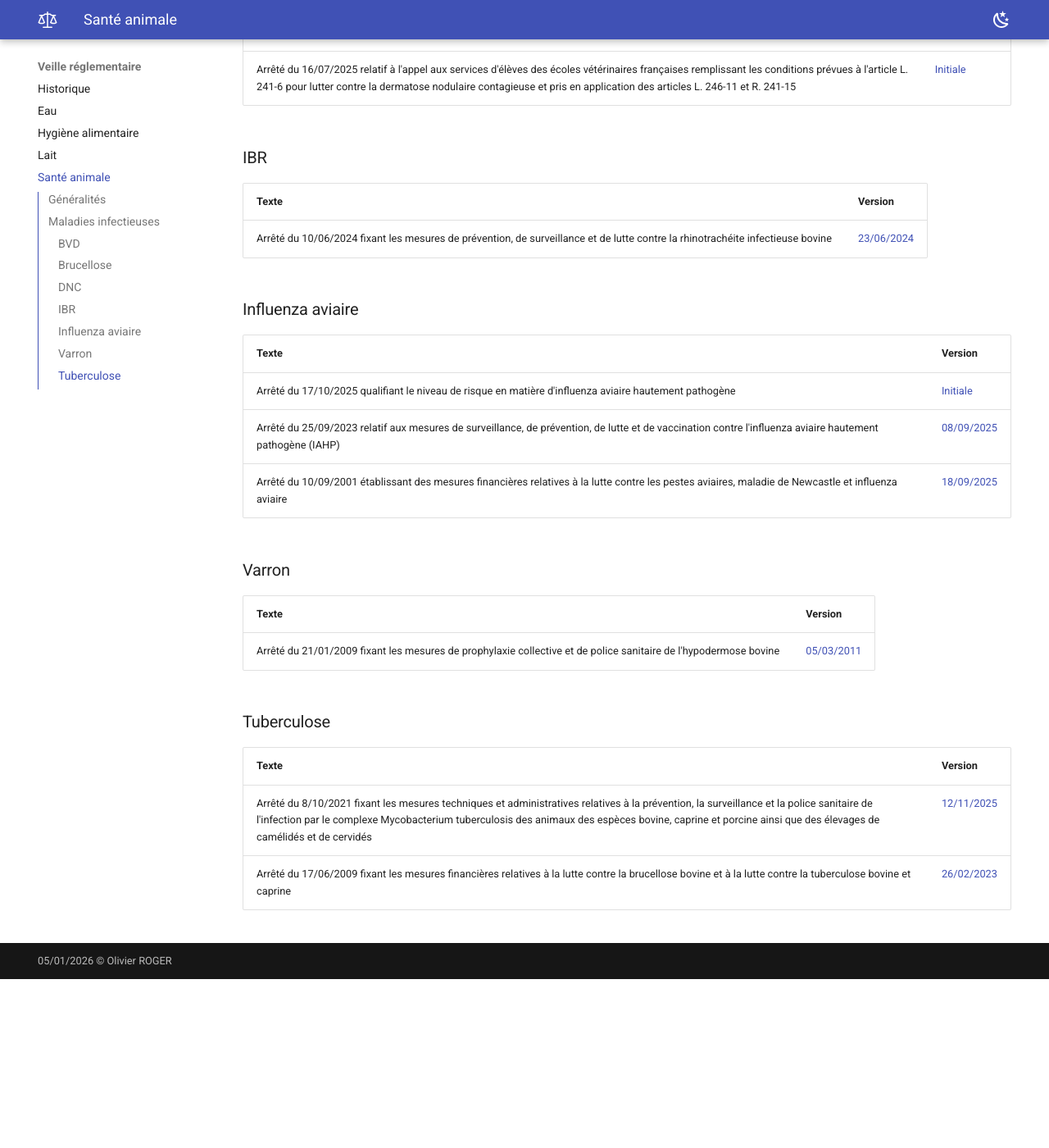
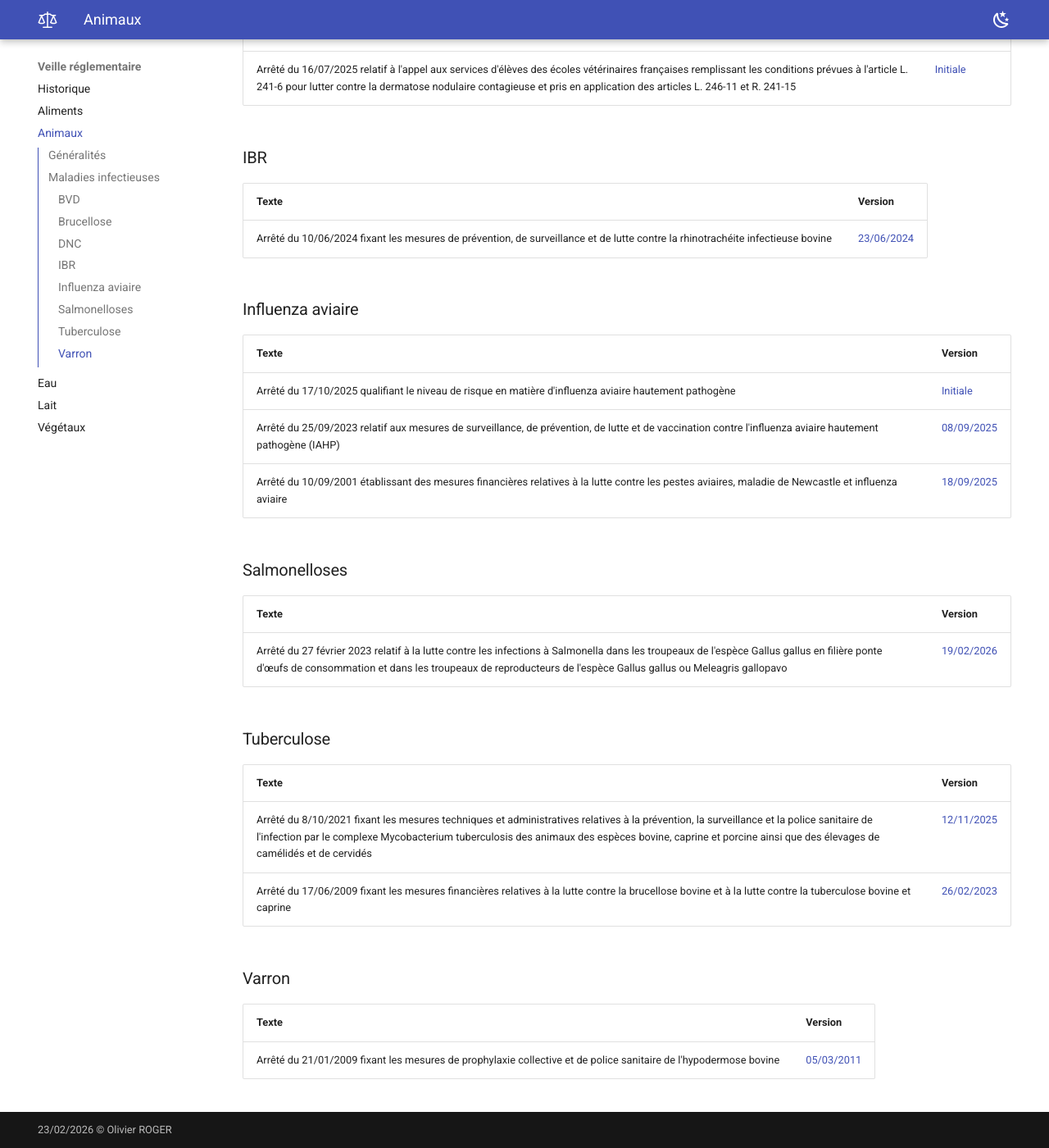
Before and after one commit to olivier-roger-vet/veille-reglementaire, an MkDocs documentation site: the page built from docs/sante_animale.md, in a window 1280 px wide and 1400 px high, scrolled down 2387 px. Shown: the whole window at 82% size. Built offline with MkDocs 1.6.1 and Material for MkDocs 9.7.7, drawn with Linux system fonts in a browser that asks for light colours; before the commit the page ends 3581 px from its top, so only the background shows below that.

Commit message:
MAJ SA + ajout vegetaux

```diff
--- a/docs/sante_animale.md
+++ b/docs/sante_animale.md
@@ -47,7 +47,7 @@
 | <del>Instruction technique **DGAL/SDSBEA/2025-525** du 14/08/2025 modifiée fixant les conditions applicables aux mouvements des bovins, de leurs produits germinaux et du lisier</del>                                                                                                  | <del>[17/09/2025](https://info.agriculture.gouv.fr/boagri/instruction-2025-525/telechargement)</del>                                                                                                                                             |
 | Arrêté préfectoral **DDETSPP-PV-PSA-20250723-04** du 24/07/2025 une zone réglementée suite à un foyer de dermatose nodulaire contagieuse bovine en Savoie                                                                                                                               | [Initiale](https://www.savoie.gouv.fr/contenu/telechargement/51215/409024/file/2025-07-24_RAA_N%C2%B073-2025-157-special.pdf)                                                                                                                    |
 | Arrêté du 16/07/2025 fixant les mesures financières relatives à la dermatose nodulaire contagieuse                                                                                                                                                                                      | [15/08/2025](https://www.legifrance.gouv.fr/loda/id/JORFTEXT000051912354/)                                                                                                                                                                       |
-| Arrêté du 16/07/2025 fixant les mesures de surveillance, de prévention et de lutte relatives à la lutte contre la dermatose nodulaire contagieuse sur le territoire métropolitain                                                                                                       | [11/12/2025](https://www.legifrance.gouv.fr/loda/id/LEGIARTI000053018052/)                                                                                                                                                                       |
+| Arrêté du 16/07/2025 fixant les mesures de surveillance, de prévention et de lutte relatives à la lutte contre la dermatose nodulaire contagieuse sur le territoire métropolitain                                                                                                       | [05/02/2026](https://www.legifrance.gouv.fr/loda/id/JORFTEXT000051912379/)                                                                                                                                                                       |
 | Arrêté du 16/07/2025 relatif à l'appel aux services d'élèves des écoles vétérinaires françaises remplissant les conditions prévues à l'article L. 241-6 pour lutter contre la dermatose nodulaire contagieuse et pris en application des articles L. 246-11 et R. 241-15                | [Initiale](https://www.legifrance.gouv.fr/loda/id/JORFTEXT000051912420/)                                                                                                                                                                         |
 
 ### IBR
@@ -64,11 +64,11 @@
 | Arrêté du 25/09/2023 relatif aux mesures de surveillance, de prévention, de lutte et de vaccination contre l'influenza aviaire hautement pathogène (IAHP) | [08/09/2025](https://www.legifrance.gouv.fr/loda/id/JORFTEXT000048110961/) |
 | Arrêté du 10/09/2001 établissant des mesures financières relatives à la lutte contre les pestes aviaires, maladie de Newcastle et influenza aviaire       | [18/09/2025](https://www.legifrance.gouv.fr/loda/id/JORFTEXT000000763362)  |
 
-### Varron
+### Salmonelloses
 
-| Texte                                                                                                            | Version                                                                   |
-| ---------------------------------------------------------------------------------------------------------------- | ------------------------------------------------------------------------- |
-| Arrêté du 21/01/2009 fixant les mesures de prophylaxie collective et de police sanitaire de l'hypodermose bovine | [05/03/2011](https://www.legifrance.gouv.fr/loda/id/JORFTEXT000020193248) |
+| Texte                                                                                                                                                                                                                                                        | Version                                                                    |
+| ------------------------------------------------------------------------------------------------------------------------------------------------------------------------------------------------------------------------------------------------------------ | -------------------------------------------------------------------------- |
+| Arrêté du 27 février 2023 relatif à la lutte contre les infections à Salmonella dans les troupeaux de l'espèce Gallus gallus en filière ponte d'œufs de consommation et dans les troupeaux de reproducteurs de l'espèce Gallus gallus ou Meleagris gallopavo | [19/02/2026](https://www.legifrance.gouv.fr/loda/id/JORFTEXT000047259824/) |
 
 
 ### Tuberculose
@@ -76,4 +76,10 @@
 | Texte                                                                                                                                                                                                                                                                                                  | Version                                                                    |
 | ------------------------------------------------------------------------------------------------------------------------------------------------------------------------------------------------------------------------------------------------------------------------------------------------------ | -------------------------------------------------------------------------- |
 | Arrêté du 8/10/2021 fixant les mesures techniques et administratives relatives à la prévention, la surveillance et la police sanitaire de l'infection par le complexe Mycobacterium tuberculosis des animaux des espèces bovine, caprine et porcine ainsi que des élevages de camélidés et de cervidés | [12/11/2025](https://www.legifrance.gouv.fr/loda/id/JORFTEXT000044206674/) |
-| Arrêté du 17/06/2009 fixant les mesures financières relatives à la lutte contre la brucellose bovine et à la lutte contre la tuberculose bovine et caprine                                                                                                                                             | [26/02/2023](https://www.legifrance.gouv.fr/loda/id/JORFTEXT000020796799)  |//
+| Arrêté du 17/06/2009 fixant les mesures financières relatives à la lutte contre la brucellose bovine et à la lutte contre la tuberculose bovine et caprine                                                                                                                                             | [26/02/2023](https://www.legifrance.gouv.fr/loda/id/JORFTEXT000020796799)  |
+
+### Varron
+
+| Texte                                                                                                            | Version                                                                   |
+| ---------------------------------------------------------------------------------------------------------------- | ------------------------------------------------------------------------- |
+| Arrêté du 21/01/2009 fixant les mesures de prophylaxie collective et de police sanitaire de l'hypodermose bovine | [05/03/2011](https://www.legifrance.gouv.fr/loda/id/JORFTEXT000020193248) |
--- a/mkdocs.yml
+++ b/mkdocs.yml
@@ -6,10 +6,12 @@ site_author: Olivier ROGER
 
 nav:
   - Historique: index.md
+  - Aliments: hygiene_alimentaire.md
+  - Animaux: sante_animale.md
   - Eau: eau.md
-  - Hygiène alimentaire: hygiene_alimentaire.md
   - Lait: lait.md
-  - Santé animale: sante_animale.md
+  - Végétaux: vegetaux.md
+
   #- showroom: showroom.md
 
 theme:
@@ -84,7 +86,7 @@ extra:
       - accept
       - reject
   generator: false
-copyright: 05/01/2026 &copy; Olivier ROGER
+copyright: 23/02/2026 &copy; Olivier ROGER
 markdown_extensions:
   - abbr
   - admonition
```
Also changed, not shown: docs/index.md (+4 -1 lines), docs/vegetaux.md (added, +9 -0 lines).
